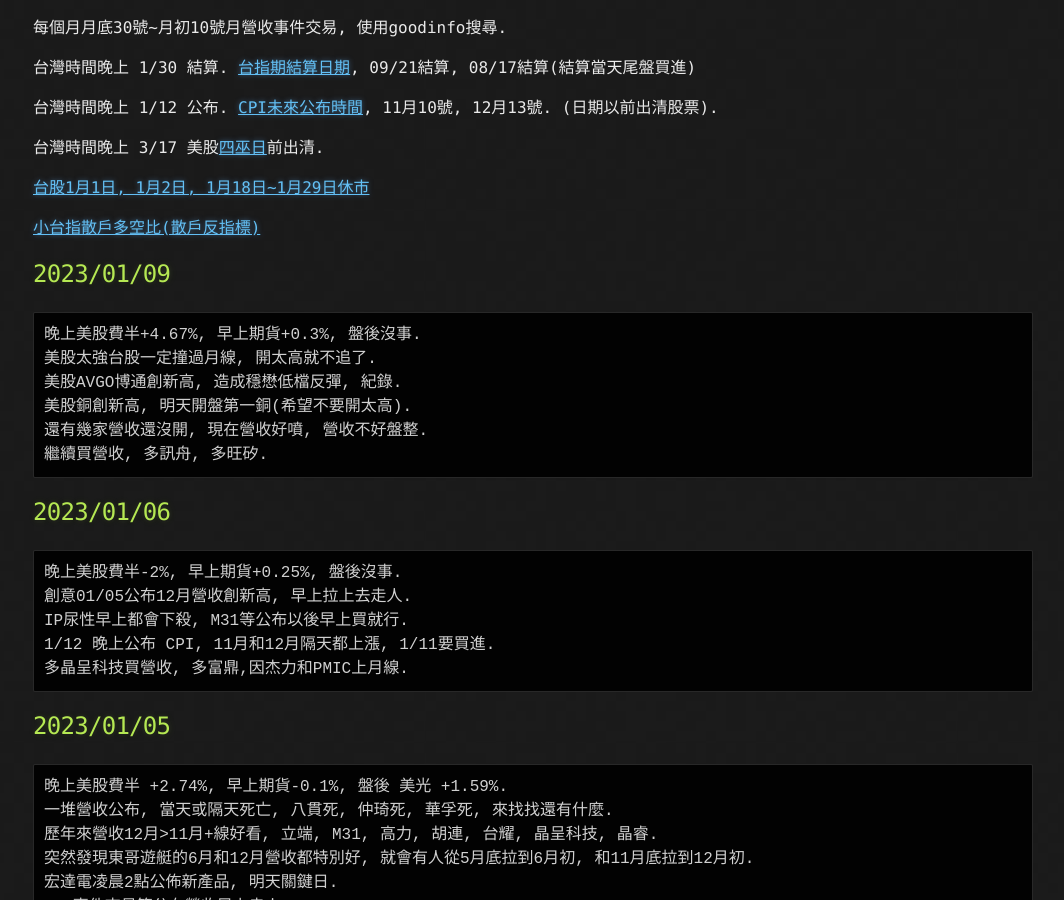
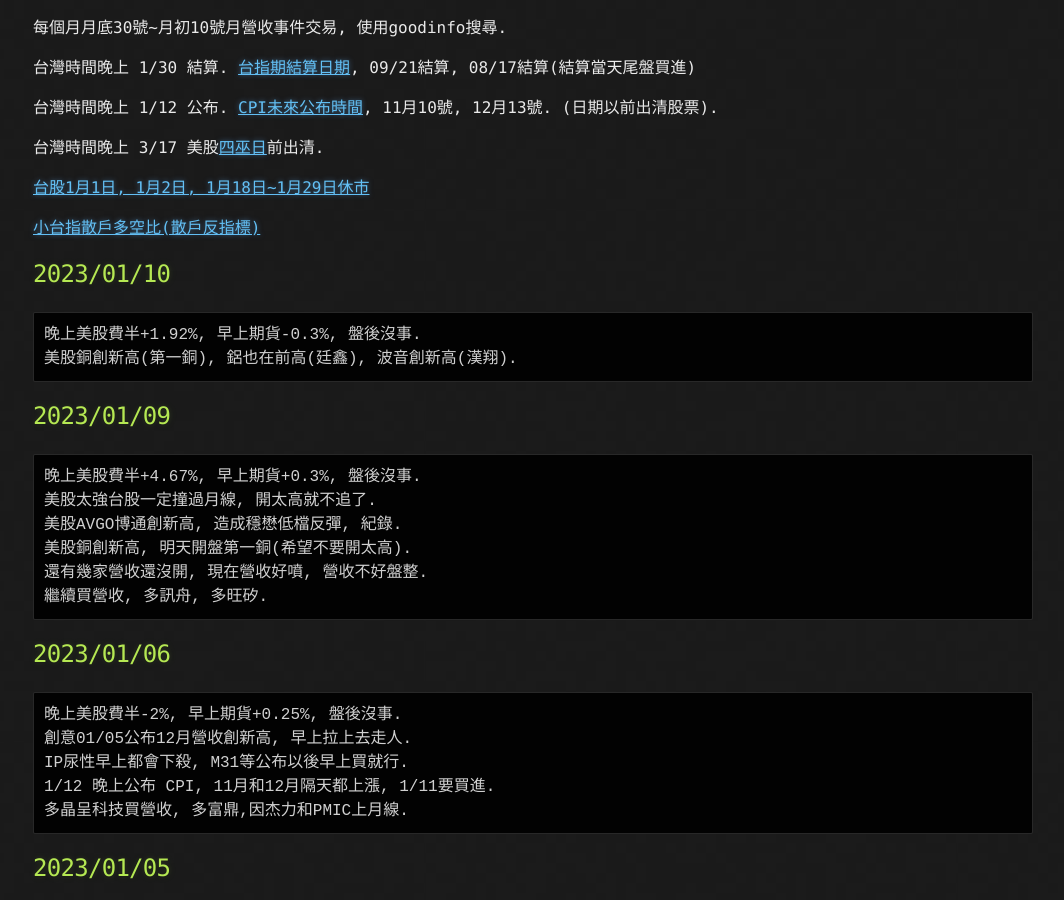
Before and after one commit to lepg5487/Stock_God, a Jekyll site: the page built from index.md, in a window 1280 px wide and 900 px high, scrolled down 322 px. Shown: the whole window, without its empty margins (107-1171 px from the left). Built offline with Jekyll 4.4.1, drawn with Linux system fonts in a browser that asks for light colours; our own code applies the rules of GitHub Pages for plain Markdown files.

Commit message:
Update index.md

````diff
--- a/index.md
+++ b/index.md
@@ -17,6 +17,12 @@
 [台股1月1日, 1月2日, 1月18日~1月29日休市](https://www.twse.com.tw/zh/holidaySchedule/holidaySchedule)
 
 [小台指散戶多空比(散戶反指標)](https://www.macromicro.me/charts/20069/tw-mtx-long-to-short-ratio-of-individual-player)
+
+## 2023/01/10
+```
+晚上美股費半+1.92%, 早上期貨-0.3%, 盤後沒事.
+美股銅創新高(第一銅), 鋁也在前高(廷鑫), 波音創新高(漢翔).
+```
 
 ## 2023/01/09
 ```
````
